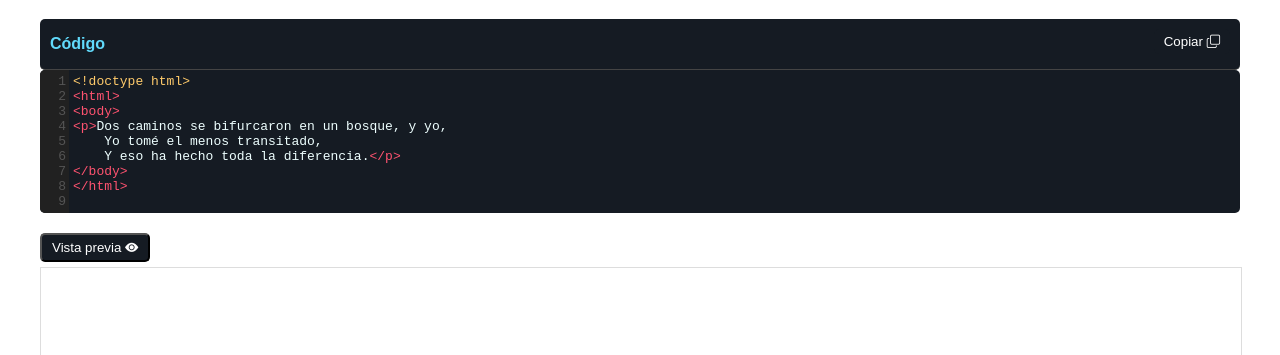
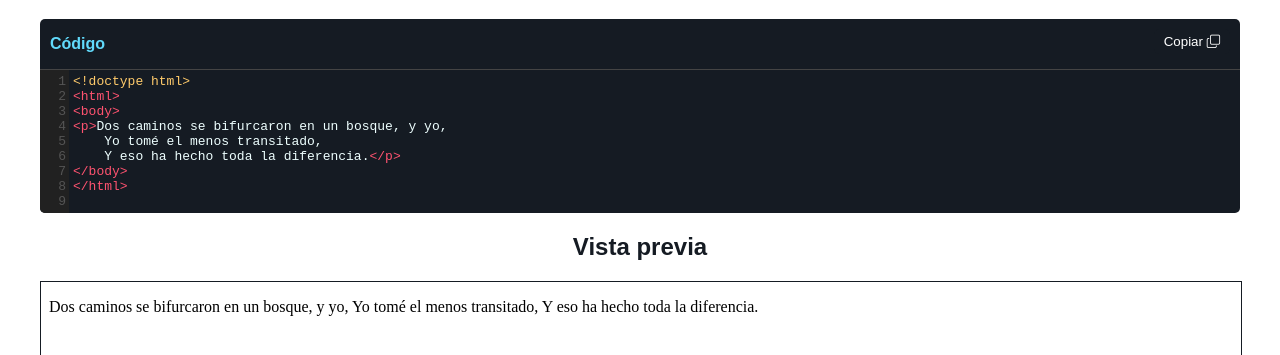
Before and after one commit to oscarleonapp/full-stack-dev-oscarleon, a plain HTML site: page code-editor-base.html in a window 1280 px wide. Shown: the part 81-436 px from the top of the page. Drawn offline with nearby package versions, Linux system fonts and the light colour scheme.

Commit message:
mejoras en el borde radius del editor

```diff
--- a/code-editor-base.html
+++ b/code-editor-base.html
@@ -37,8 +37,8 @@
 &lt;/html&gt;
 </textarea>
             <div class="preview-container">
-                <button onclick="showPreview()" class="btn-renderizar">Vista previa <i
-                        class="bi bi-eye-fill"></i></button>
+                <h2 class="centrar-texto">Vista previa</h2>
+                <!-- <button onclick="showPreview()" class="btn-renderizar">Vista previa <i class="bi bi-eye-fill"></i></button> -->
                 <iframe id="preview"></iframe>
             </div>
         </section>
--- a/source/code-editor/css/styles.css
+++ b/source/code-editor/css/styles.css
@@ -5,7 +5,7 @@
     background-color: #151b23;
     padding: 10px;
     border-bottom: 1px solid #444;
-    border-radius: 5px;
+    border-radius: 5px 5px 0 0;
 }
 .toolbar span {
     color: #61dafb; /* Color del texto de la pestaña */
@@ -29,7 +29,7 @@
     background-color: #151b23 !important; /* Color del fondo del editor */
     color: #ffffff; /* Color del texto del código */
     height: auto;
-    border-radius: 5px;
+    border-radius: 0 0 5px 5px;
 }
 @media (max-width: 768px) {
     .toolbar span {
@@ -55,5 +55,5 @@ button:hover {
 .preview-container iframe {
     width: 100%;
     height: 400px;
-    border: 1px solid #ddd;
+    border: 1px solid #151b23;
 }
--- a/source/code-editor/js/app-code-editor.js
+++ b/source/code-editor/js/app-code-editor.js
@@ -12,10 +12,15 @@ function copyCode() {
     });
 }
 
-function showPreview() {
+function updatePreview() {
     var iframe = document.getElementById('preview');
     var code = editor.getValue();
     iframe.contentWindow.document.open();
     iframe.contentWindow.document.write(code);
     iframe.contentWindow.document.close();
 }
+
+editor.on('change', updatePreview);
+
+// Actualizar la vista previa inicialmente
+updatePreview();
--- a/source/css/styles.css
+++ b/source/css/styles.css
@@ -10,3 +10,7 @@ body {
     max-width: 1200px;
     margin: 0 auto;
 }
+
+.centrar-texto{
+text-align: center;
+}
```
Also changed, not shown: index.html (+3 -1 lines).
